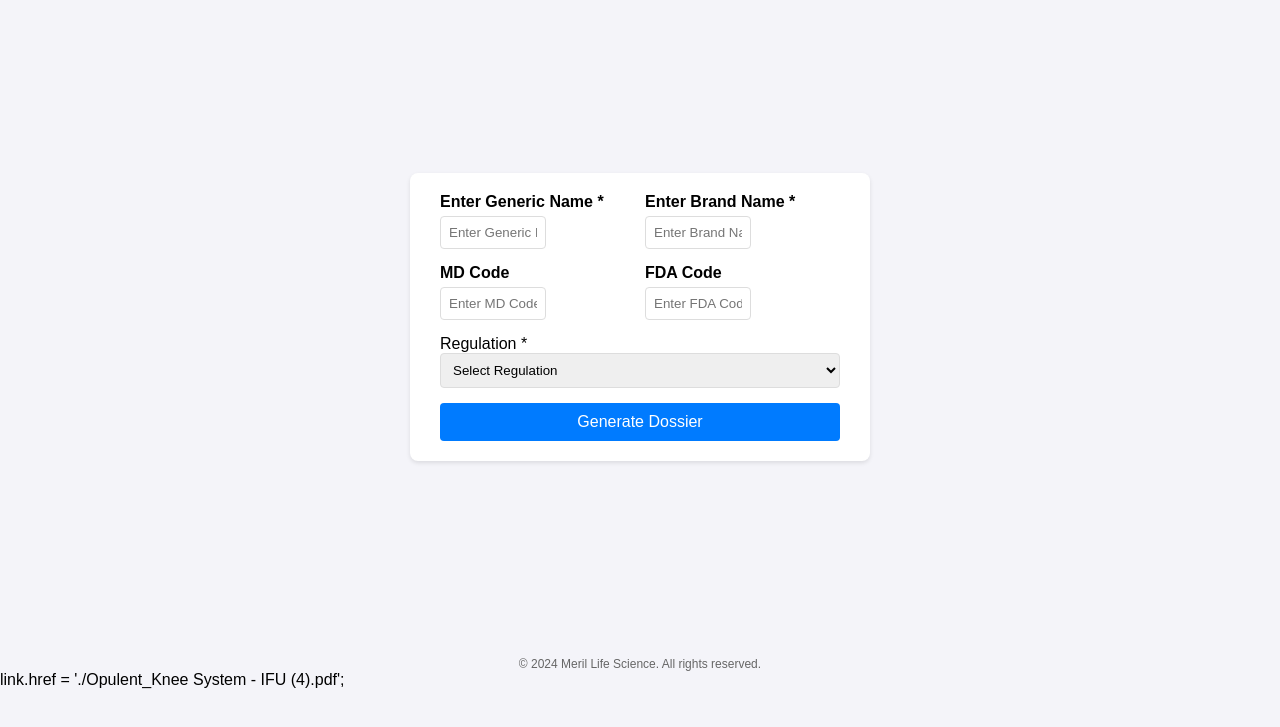
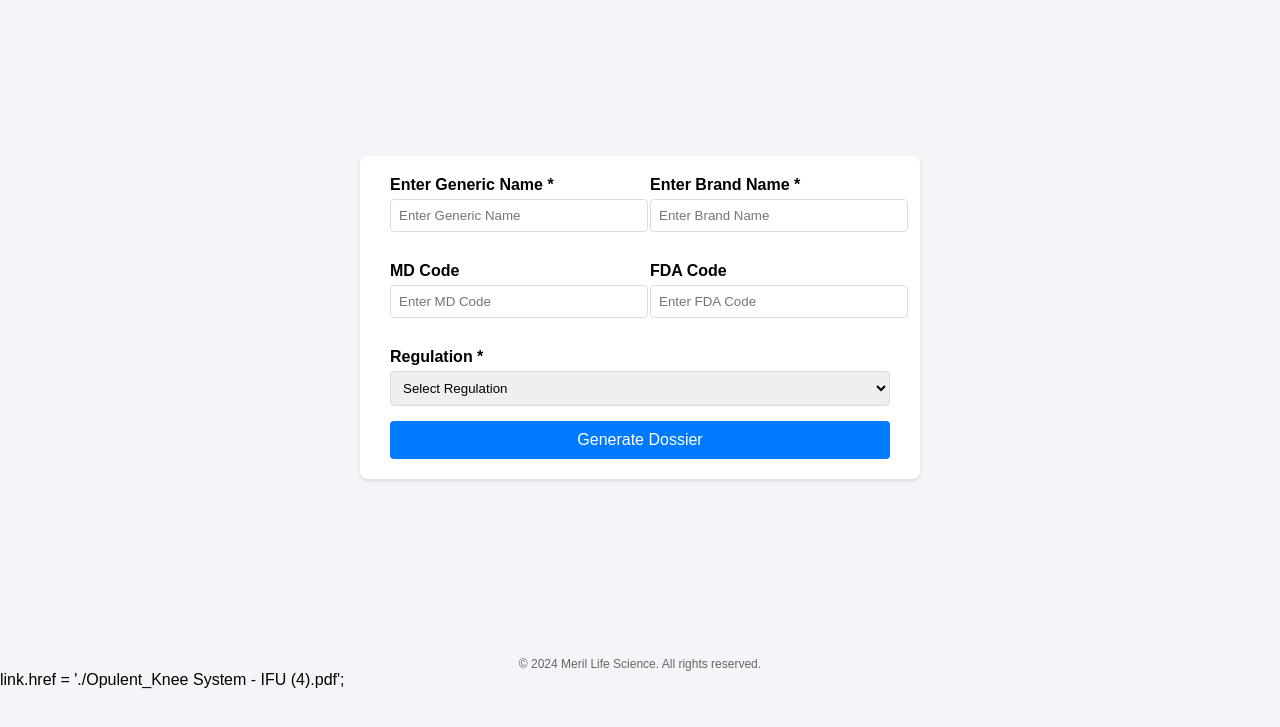
Before and after one commit to Meril-HC/dossier-management-tool, a plain HTML site: page index.html in a window 1280 px wide. Shown: the part 71-798 px from the top of the page. Drawn offline with Linux system fonts and the light colour scheme.

Commit message:
index.html

```diff
--- a/index.html
+++ b/index.html
@@ -32,7 +32,7 @@
             padding: 20px 30px;
             border-radius: 8px;
             box-shadow: 0 2px 4px rgba(0, 0, 0, 0.1);
-            width: 400px;
+            width: 500px;
         }
 
         .form-row {
@@ -41,20 +41,17 @@
             margin-bottom: 15px;
         }
 
-        .form-row label {
+        .form-row div {
+            width: calc(50% - 10px);
+        }
+
+        label {
             display: block;
             font-weight: bold;
             margin-bottom: 5px;
         }
 
-        .form-row input {
-            width: calc(50% - 10px);
-            padding: 8px;
-            border: 1px solid #ddd;
-            border-radius: 4px;
-        }
-
-        .form-box select {
+        input, select {
             width: 100%;
             padding: 8px;
             border: 1px solid #ddd;
@@ -86,6 +83,15 @@
     </style>
     <script>
         function downloadFile() {
+            const genericName = document.getElementById('generic-name').value;
+            const brandName = document.getElementById('brand-name').value;
+            const regulation = document.getElementById('regulation').value;
+
+            if (!genericName || !brandName || !regulation) {
+                alert('Please fill in all required fields marked with *.');
+                return;
+            }
+
             const link = document.createElement('a');
             link.href = 'Opulent_Knee System - IFU (4).pdf'; // Replace with the actual file path or URL
             link.download = 'Opulent_Knee System - IFU.pdf';
@@ -105,11 +111,11 @@
                 <div class="form-row">
                     <div>
                         <label for="generic-name">Enter Generic Name *</label>
-                        <input type="text" id="generic-name" placeholder="Enter Generic Name">
+                        <input type="text" id="generic-name" placeholder="Enter Generic Name" required>
                     </div>
                     <div>
                         <label for="brand-name">Enter Brand Name *</label>
-                        <input type="text" id="brand-name" placeholder="Enter Brand Name">
+                        <input type="text" id="brand-name" placeholder="Enter Brand Name" required>
                     </div>
                 </div>
                 <div class="form-row">
@@ -123,7 +129,7 @@
                     </div>
                 </div>
                 <label for="regulation">Regulation *</label>
-                <select id="regulation">
+                <select id="regulation" required>
                     <option value="">Select Regulation</option>
                     <option value="EU MDR">EU MDR</option>
                     <option value="US FDA">US FDA</option>
```
